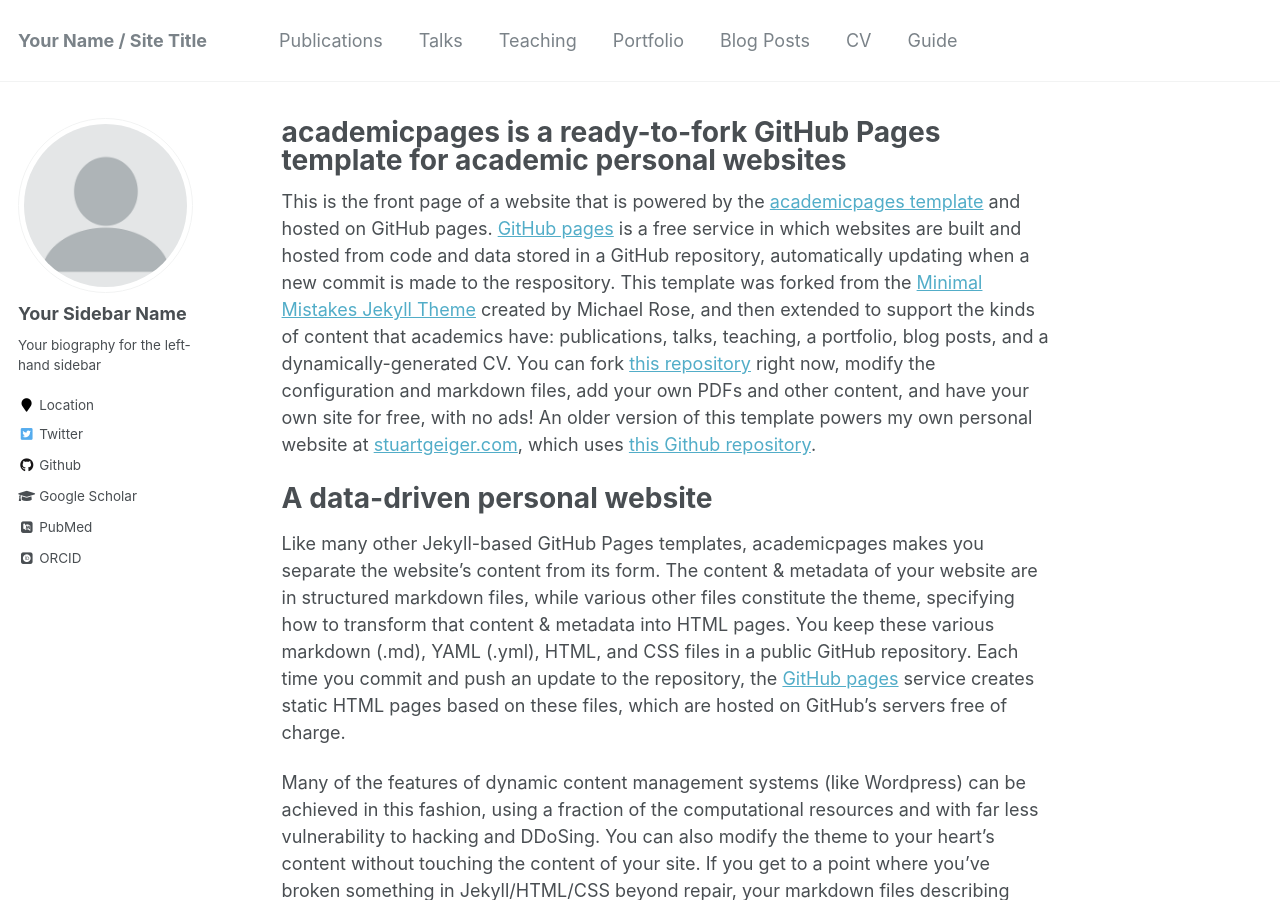
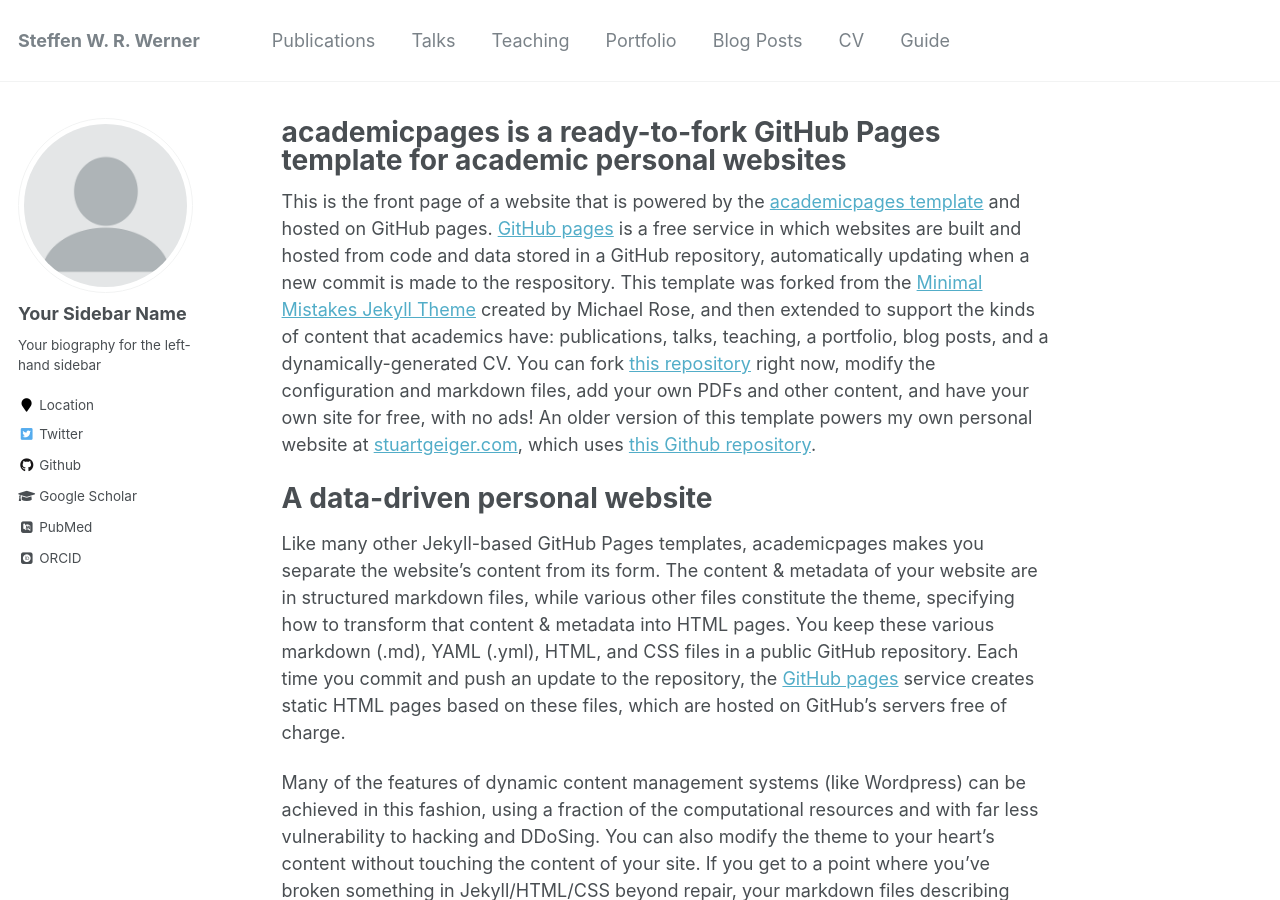
Before and after one commit to ninsteve/ninsteve.github.io, a Jekyll site: the page built from _pages/about.md, in a window 1280 px wide and 900 px high. Built offline with Jekyll 4.4.1, drawn with Linux system fonts in a browser that asks for light colours; some web fonts are replaced; some of the changed text lies outside the part shown.

Commit message:
A few changes that hopefully run.

```diff
--- a/_config.yml
+++ b/_config.yml
@@ -7,13 +7,13 @@
 
 # Site Settings
 locale                   : "en-US"
-title                    : "Your Name / Site Title"
+title                    : "Steffen W. R. Werner"
 title_separator          : "-"
-name                     : &name "Your Name"
-description              : &description "personal description"
-url                      : https://academicpages.github.io # the base hostname & protocol for your site e.g. "https://mmistakes.github.io"
+name                     : &name "Steffen W. R. Werner"
+description              : &description "PhD Student at MPI Magdeburg, Germany"
+url                      : https://ninsteve.github.io # the base hostname & protocol for your site e.g. "https://mmistakes.github.io"
 baseurl                  : "" # the subpath of your site, e.g. "/blog"
-repository               : "academicpages/academicpages.github.io"
+repository               : "ninsteve/ninsteve.github.io"
 teaser                   :  # filename of teaser fallback teaser image placed in /images/, .e.g. "500x300.png"
 breadcrumbs              : false # true, false (default)
 words_per_minute         : 160
```
